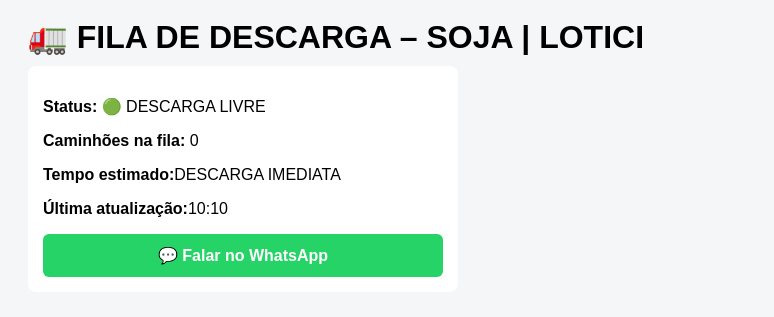
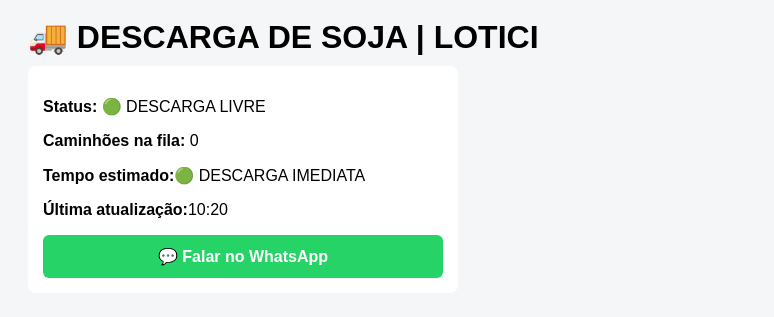
Before and after one commit to CEREALISTALOTICISL/DESCARGA-SOJA, a plain HTML site: page index.html in a window 1280 px wide. Shown: the part 181-498 px from the top of the page, without its empty margins (0-774 px from the left). Drawn offline with Linux system fonts and the light colour scheme.

Commit message:
Update index.html

```diff
--- a/index.html
+++ b/index.html
@@ -11,14 +11,14 @@
 <img src="logo.png" alt="Lotici Agronegócios"
      style="max-width:200px; display:block; margin:0 auto 12px;">
 
-  <h1 style="margin-bottom:10px">🚛 FILA DE DESCARGA – SOJA | LOTICI </h1>
+  <h1 style="margin-bottom:10px">🚚 DESCARGA DE SOJA | LOTICI </h1>
 
   <div style="background:white; padding:15px; border-radius:8px; max-width:400px">
 
     <p><strong>Status:</strong> 🟢 DESCARGA LIVRE</p>
     <p><strong>Caminhões na fila:</strong> 0</p>
-    <p><strong>Tempo estimado:</strong>DESCARGA IMEDIATA</p>
-    <p><strong>Última atualização:</strong>10:10</p>
+    <p><strong>Tempo estimado:</strong>🟢 DESCARGA IMEDIATA</p>
+    <p><strong>Última atualização:</strong>10:20</p>
 
     <a
       href="https://wa.me/+554599660456"
```
